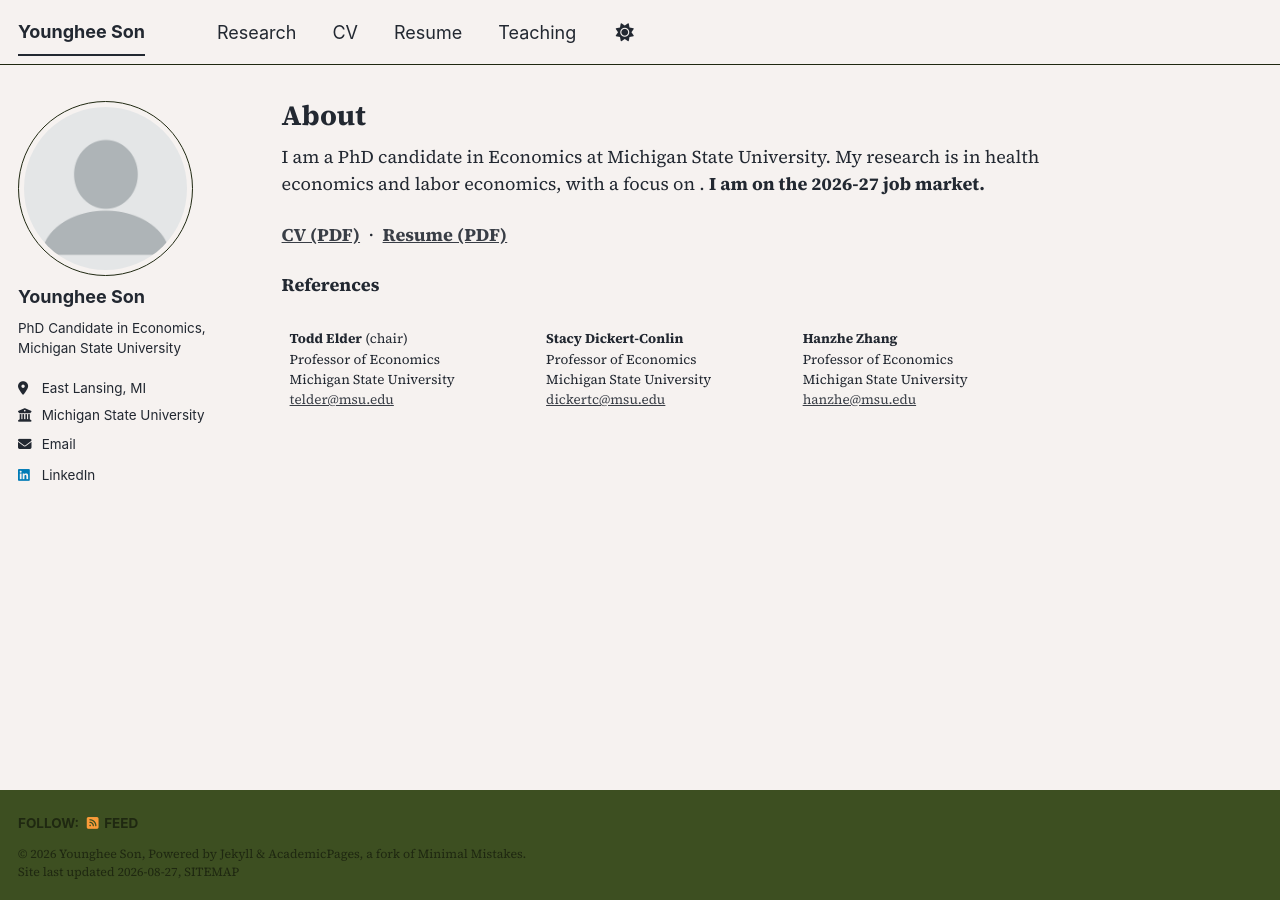
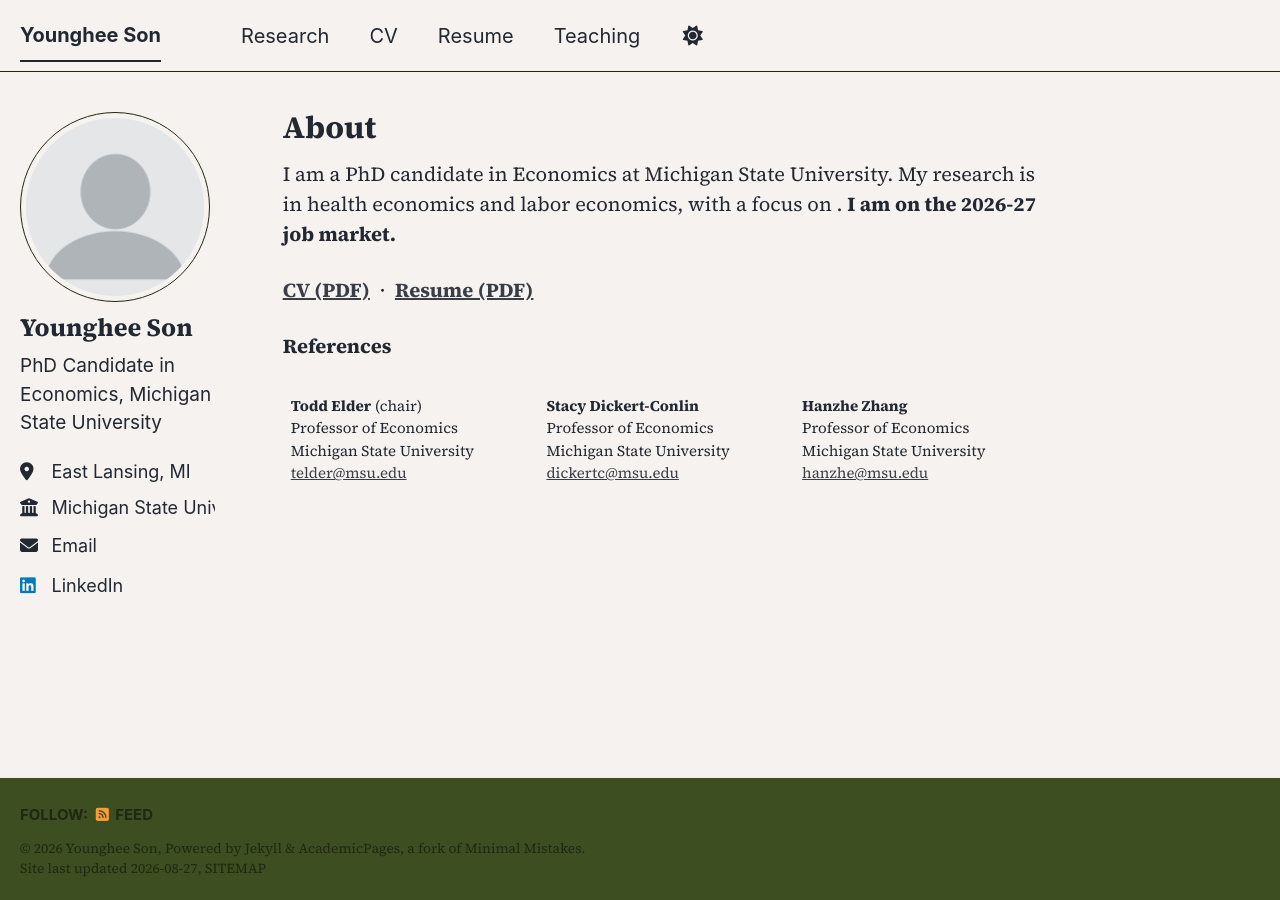
Before and after one commit to younghee-son/younghee-son.github.io, a Jekyll site: the page built from _pages/about.md, in a window 1280 px wide. Built offline with Jekyll 4.4.1, drawn with Linux system fonts in a browser that asks for light colours; a style sheet for code colours, icons or effects is not loaded.

Commit message:
Add custom styles for larger fonts and sidebar
Added custom styles for font sizes and sidebar elements.

```diff
--- a/_includes/head/custom.html
+++ b/_includes/head/custom.html
@@ -4,6 +4,23 @@
 <link rel="preconnect" href="https://fonts.googleapis.com">
 <link rel="preconnect" href="https://fonts.gstatic.com" crossorigin>
 <link href="https://fonts.googleapis.com/css2?family=Source+Serif+4:ital,wght@0,400;0,600;0,700;1,400&display=swap" rel="stylesheet">
+
+<style>
+  /* Slightly larger base size on laptops and desktops (theme default is 18px) */
+  @media screen and (min-width: 768px)  { html { font-size: 19px; } }
+  @media screen and (min-width: 1280px) { html { font-size: 20px; } }
+
+  /* Sidebar card: bring the small text up, and use the serif throughout */
+  .sidebar .author__name        { font-size: 1.25em; font-family: inherit; }
+  .sidebar .author__bio         { font-size: 0.95em; }
+  .sidebar p, .sidebar li       { font-size: 0.9em; }
+  .author__urls-wrapper,
+  .author__urls a               { font-family: inherit; }
+  .sidebar .author__content     { font-family: inherit; }
+
+  /* Optional: larger, rounder headshot (theme default caps at 175px) */
+  .author__avatar img           { max-width: 190px; }
+</style>
 
 <!-- Support for Academicons -->
 <link rel="preload" href="https://cdn.jsdelivr.net/gh/jpswalsh/academicons@1/css/academicons.min.css" as="style" onload="this.onload=null;this.rel='stylesheet'">
```
